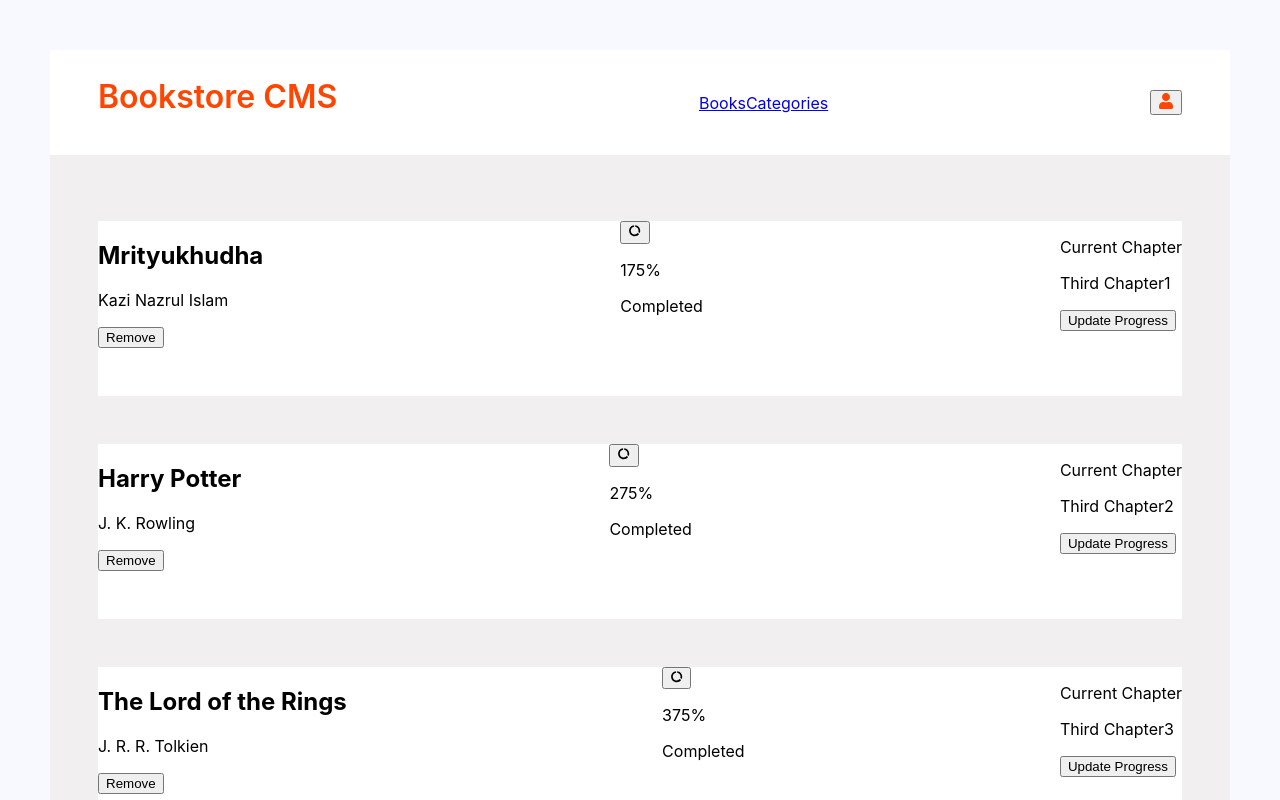
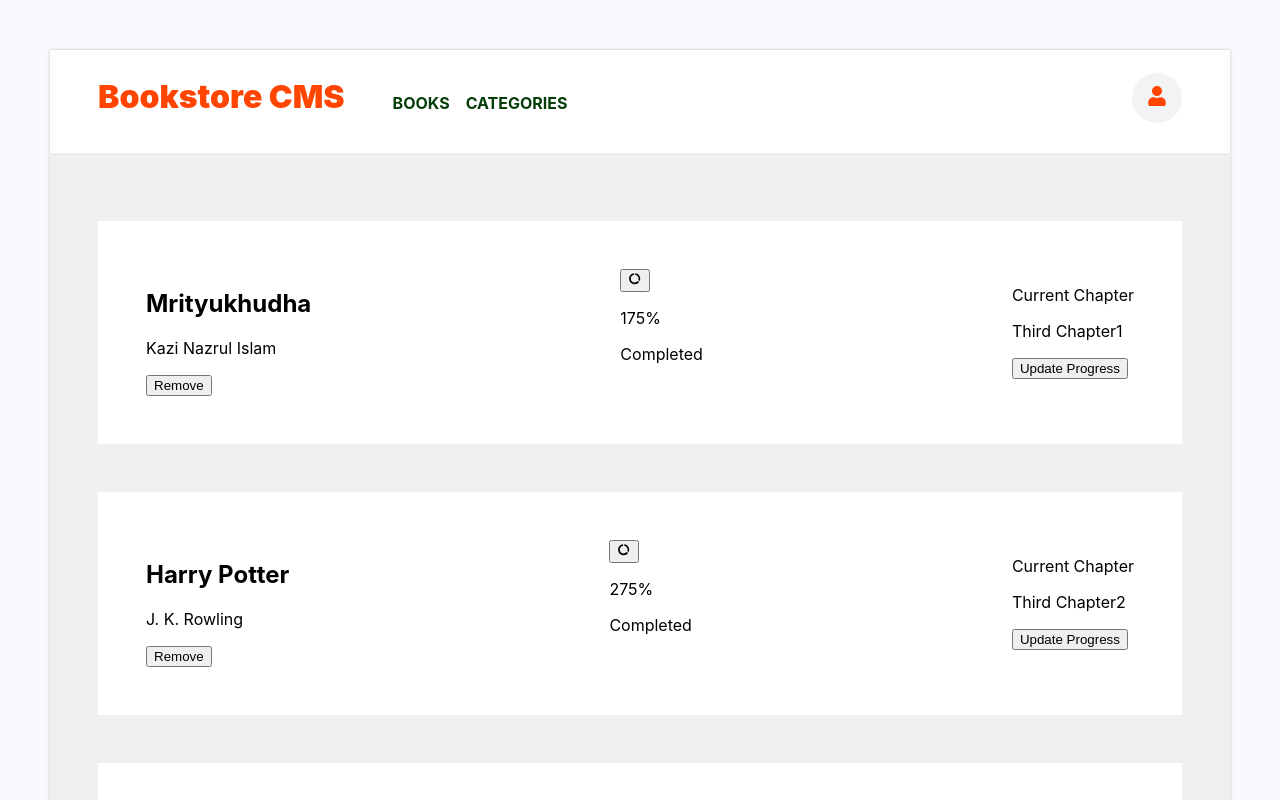
Before and after one commit to developertariq/bookstore, a React (Create React App) app: page / in a window 1280 px wide. Shown: the top 800 px of the page. Built offline with nearby package versions, Linux system fonts and the light colour scheme.

Commit message:
Add markup for header

```diff
--- a/src/components/Header.js
+++ b/src/components/Header.js
@@ -10,6 +10,7 @@
     alignItems: 'center',
     backgroundColor: '#fff',
     padding: '10px 48px',
+    boxShadow: '0 0 3px 0 #aaa9a9bf',
   };
 
   return (
--- a/src/components/SiteTitle.js
+++ b/src/components/SiteTitle.js
@@ -5,7 +5,7 @@
     data-testid="site-title"
     style={{
       fontSize: '2rem',
-      fontWeight: '600',
+      fontWeight: '900',
       marginBottom: '2rem',
       lineHeight: '1em',
       color: 'orangered',
--- a/src/components/User.js
+++ b/src/components/User.js
@@ -2,8 +2,21 @@
 import { FaUser } from 'react-icons/fa';
 
 const User = () => (
-  <button type="button">
-    <FaUser style={{ color: 'orangered', fontSize: '16px' }} />
+  <button
+    style={{
+      background: '#f1f3f4',
+      border: 'none',
+      cursor: 'pointer',
+      float: 'right',
+      outline: 'none',
+      borderRadius: '100px',
+      height: '50px',
+      width: '50px',
+      margin: '-10px 0 0 10px',
+    }}
+    type="button"
+  >
+    <FaUser style={{ color: 'orangered', fontSize: '20px' }} />
   </button>
 );
 
--- a/src/css/App.css
+++ b/src/css/App.css
@@ -5,9 +5,26 @@
   background-color: #f1efef;
   padding: 50px 48px 100px;
   gap: 20px;
+  box-shadow: 0 0 3px 0 #aaa9a9bf;
 }
 
 .menuNav {
   display: flex;
   list-style: none;
 }
+
+.navBar {
+  position: relative;
+  flex: 1;
+}
+
+.navBar a {
+  display: block;
+  padding: 8px 8px;
+  text-decoration: none;
+  color: #043d07;
+  text-transform: uppercase;
+  font-size: medium;
+  font-weight: bold;
+  cursor: pointer;
+}
--- a/src/css/Book.module.css
+++ b/src/css/Book.module.css
@@ -7,8 +7,7 @@
 .book {
   display: flex;
   justify-content: space-between;
-  width: 100%;
-  padding-bottom: 48px;
+  padding: 48px;
   background-color: #fff;
 }
 
```
